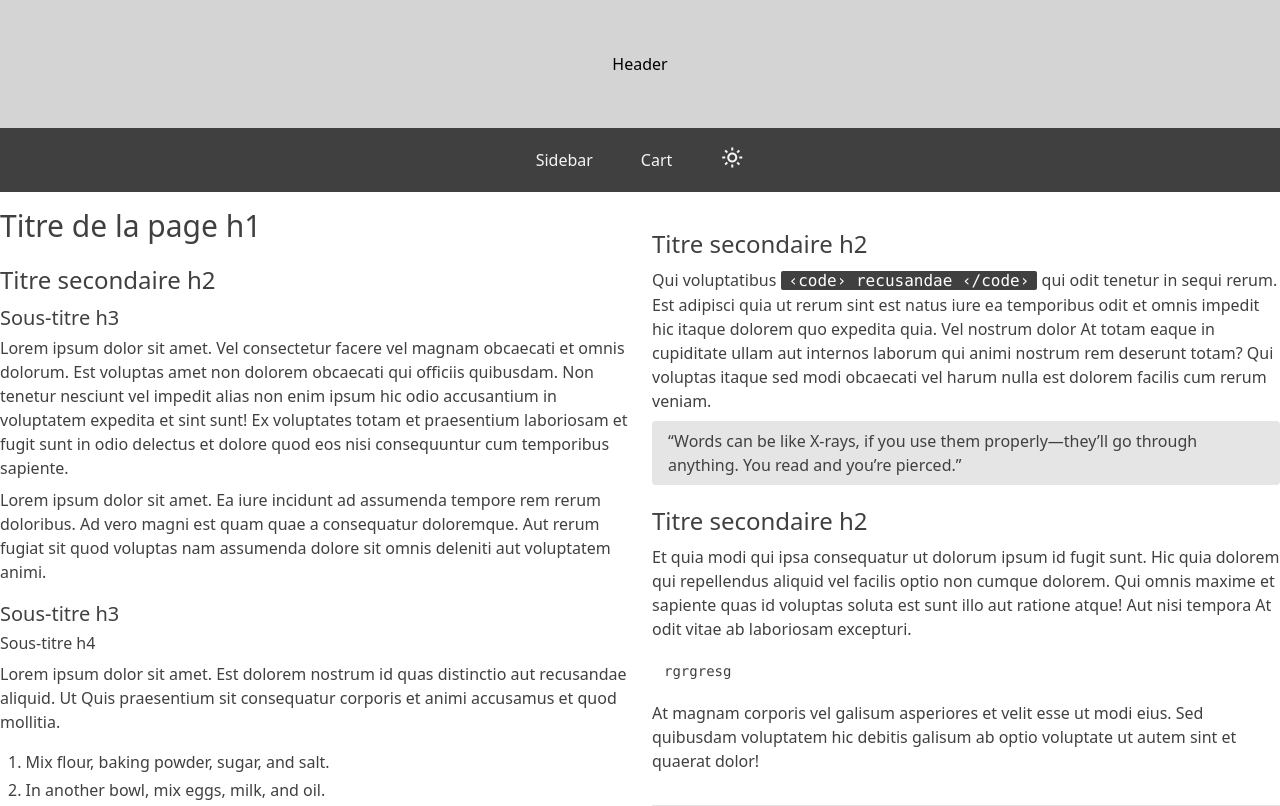
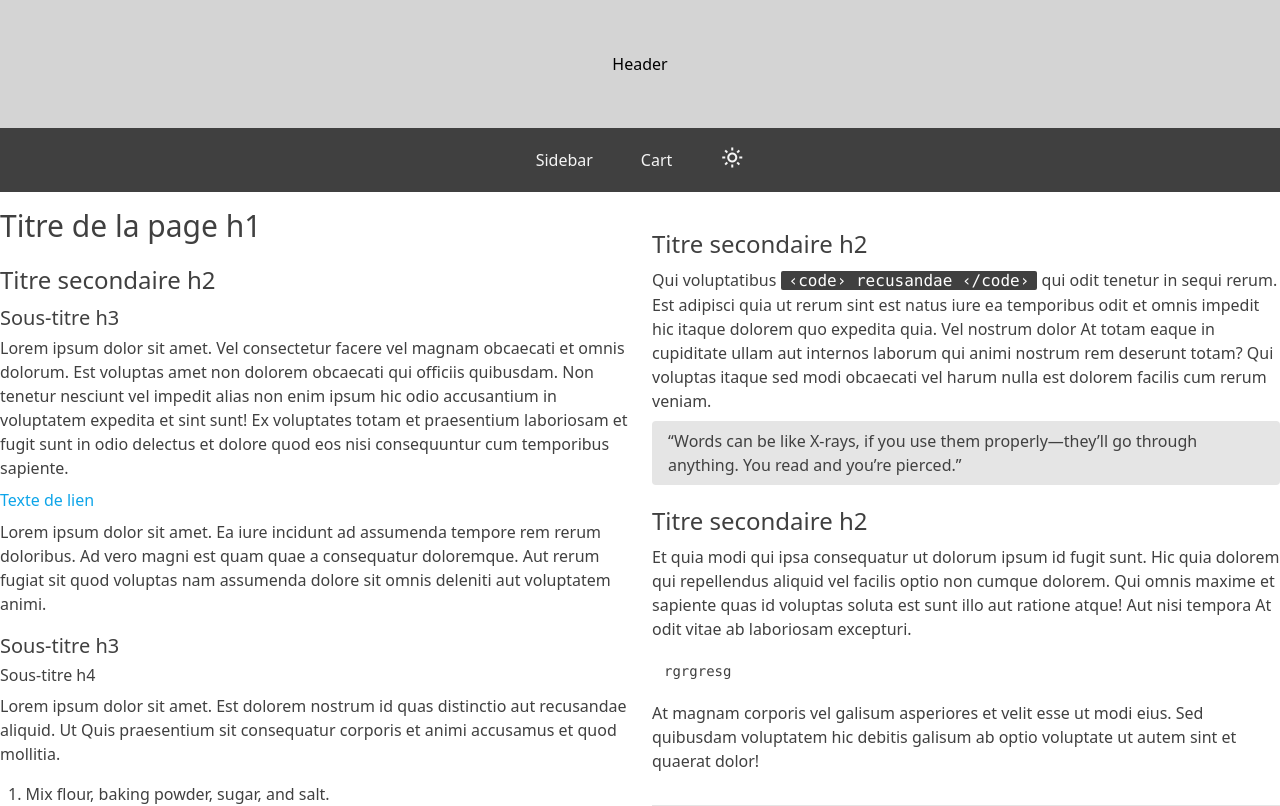
Before and after one commit to tosave04/next-store, a Next.js app: page / in a window 1280 px wide. Shown: the top 806 px of the page. Built offline with nearby package versions, Linux system fonts and the light colour scheme.

Commit message:
chore: couleur link a

```diff
--- a/app/globals.css
+++ b/app/globals.css
@@ -196,6 +196,11 @@
     @apply dark:bg-neutral-800;
   }
 
+  a {
+    @apply text-sky-500;
+    @apply hover:text-sky-700 dark:hover:text-sky-300;
+  }
+
   header {
     @apply text-black dark:text-inherit;
     @apply bg-neutral-300 dark:bg-neutral-700;
--- a/app/page.tsx
+++ b/app/page.tsx
@@ -1,3 +1,5 @@
+import Link from "next/link"
+
 export const metadata = {
   title: "Page d'accueil",
 }
@@ -15,6 +17,7 @@ export default function Home() {
           accusantium in voluptatem expedita et sint sunt! Ex voluptates totam et praesentium laboriosam et fugit sunt
           in odio delectus et dolore quod eos nisi consequuntur cum temporibus sapiente.
         </p>
+        <Link href={"#!"}>Texte de lien</Link>
         <p>
           Lorem ipsum dolor sit amet. Ea iure incidunt ad assumenda tempore rem rerum doloribus. Ad vero magni est quam
           quae a consequatur doloremque. Aut rerum fugiat sit quod voluptas nam assumenda dolore sit omnis deleniti aut
```
